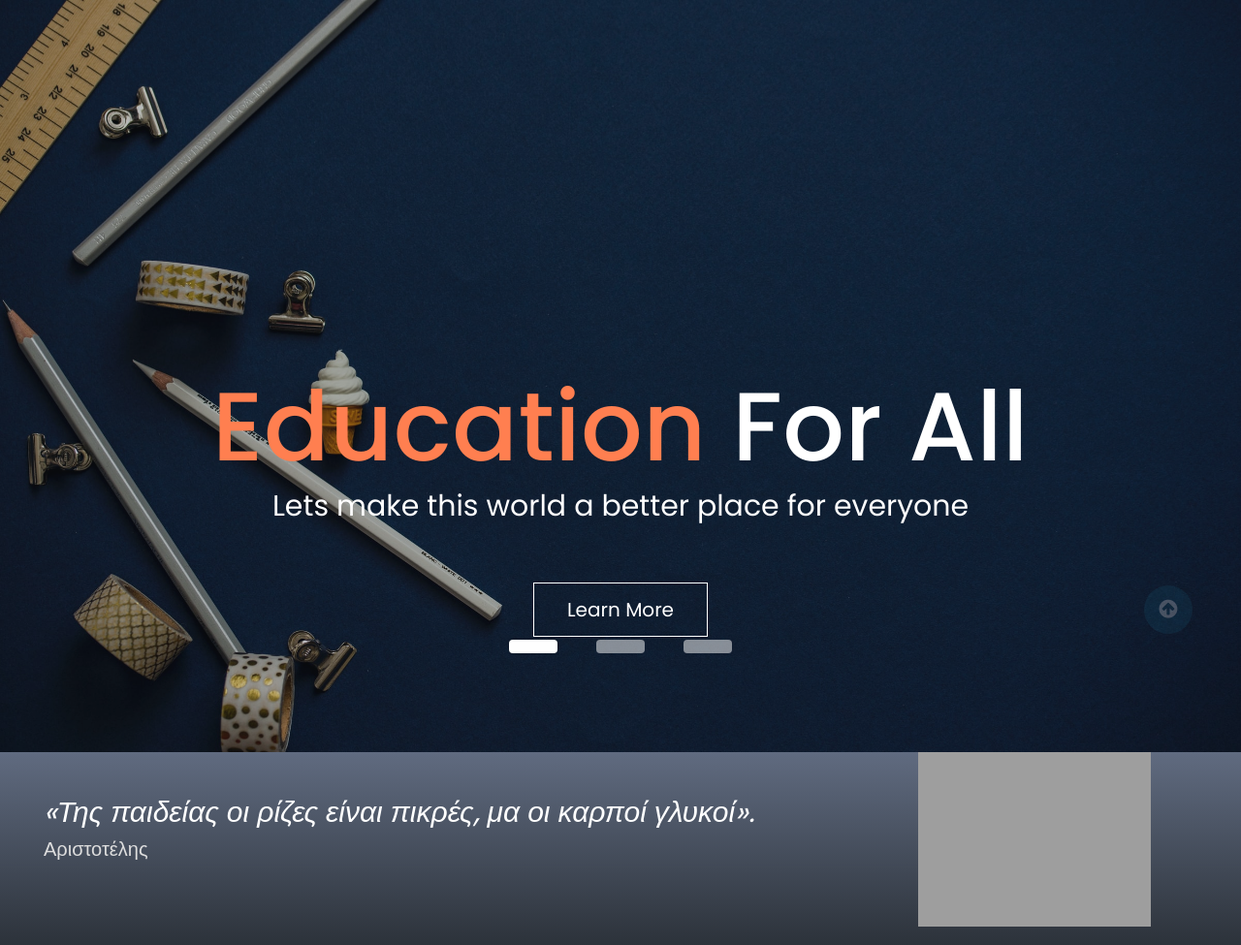
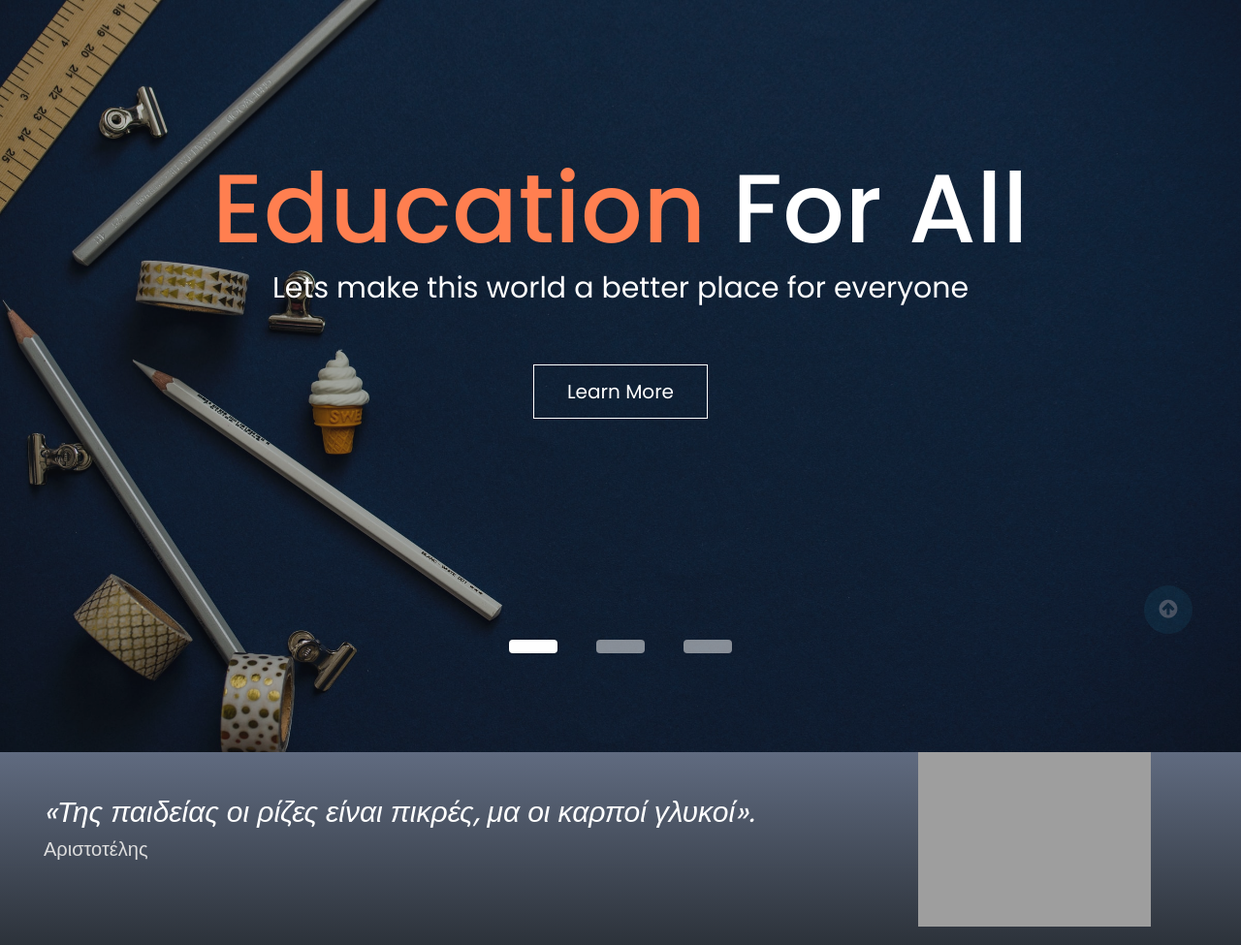
Before and after one commit to gesot/education-for-all, a PHP site: page /home.html in a window 1280 px wide. Shown: the part 96-1071 px from the top of the page at 97% size. Run offline with PHP 8.4, Linux system fonts and the light colour scheme; grey boxes are pictures that could not be loaded.

Commit message:
Update style.css

```diff
--- a/style.css
+++ b/style.css
@@ -377,7 +377,7 @@ input {
   font-size: 100px;
   font-weight: 500;
   text-align: center;
-  padding-top: 350px;
+  padding-top: 125px;
   margin-bottom: 0;
 }
 
```
